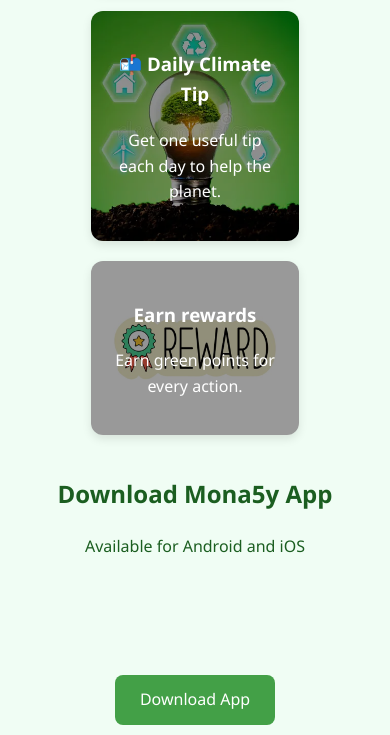
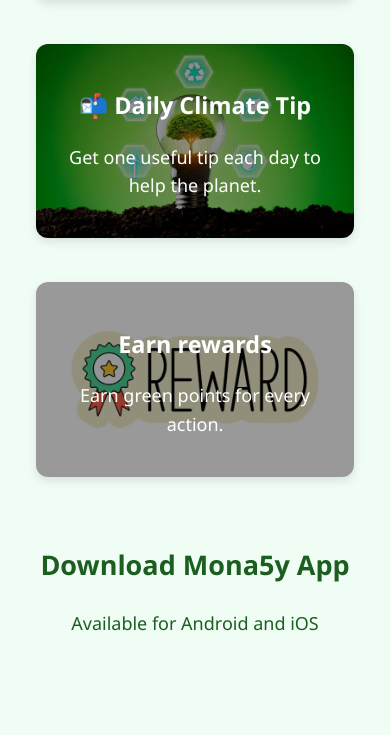
Before and after one commit to youseef-rgb/Mona5y_website, a plain HTML site: page index.html in a window 390 px wide. Shown: the part 1265-2000 px from the top of the page. Drawn offline with Linux system fonts and the light colour scheme.

Commit message:
Update style.css

```diff
--- a/style.css
+++ b/style.css
@@ -46,7 +46,7 @@
   color: #388e3c;
 }
 
-/* ✅ تعديل لتوسيط البوكسات */
+
 .row {
   display: flex;
   justify-content: center;
@@ -96,43 +96,51 @@
   background-color: #2e7d32;
 }
 
-/@media (max-width: 768px) {
+@media (max-width: 768px) {
+
+  html {
+    font-size: 18px
+  }
 
   body {
-    padding: 10px;
-    font-size: 16px; /* 👈 تكبير الخط العام */
+    padding: 16px;
   }
 
   header h1 {
-    font-size: 30px;
+    font-size: 2rem;
   }
 
   .subtitle {
-    font-size: 18px;
+    font-size: 1.2rem;
   }
 
   .features-title h2 {
-    font-size: 26px;
+    font-size: 1.6rem;
   }
 
   .features-title p {
-    font-size: 16px;
+    font-size: 1rem;
   }
 
   .box {
     width: 100%;
-    font-size: 16px; /* 👈 تكبير الخط داخل البوكس */
+    font-size: 1rem;
     padding: 20px;
-    margin-bottom: 20px;
+    margin-bottom: 24px;
   }
 
   .box h3 {
-    font-size: 20px; /* 👈 تكبير عنوان كل بوكس */
+    font-size: 1.3rem;
+    margin-bottom: 10px;
+  }
+
+  .box p {
+    font-size: 1rem;
   }
 
   .download-btn {
     width: 95%;
-    font-size: 18px; /* 👈 تكبير الزر */
+    font-size: 1.1rem;
     padding: 14px 12px;
   }
 
```
